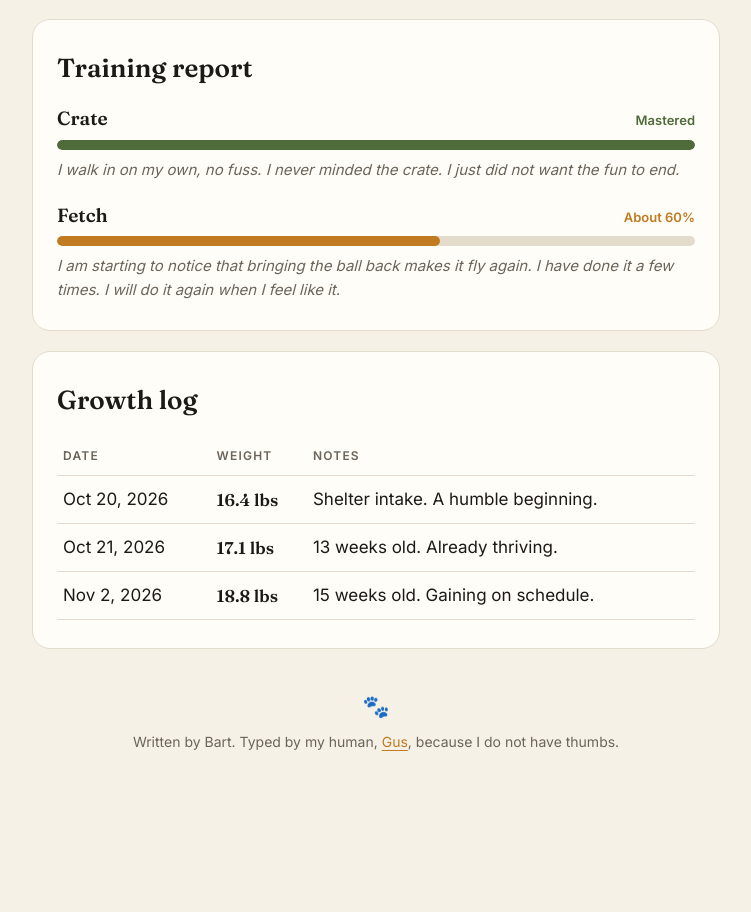
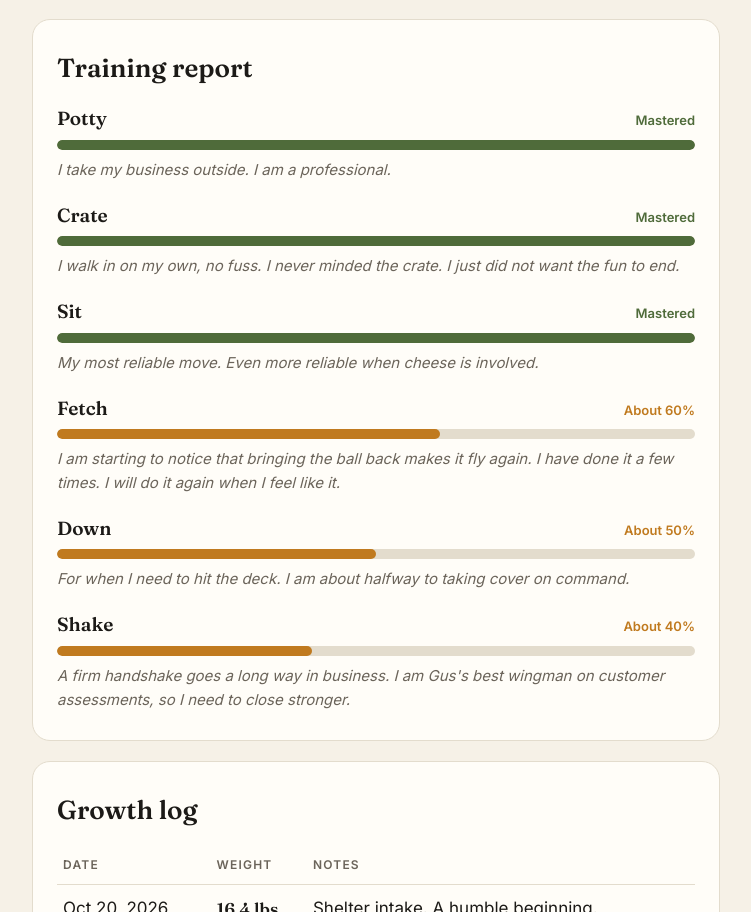
Before and after one commit to gusguidry/bartguidry.com, a plain HTML site: page index.html in a window 1280 px wide. Shown: the part 2437-3349 px from the top of the page, without its empty margins (264-1015 px from the left). Before the commit the page ends 3254 px from the top, so only its background shows below. Drawn offline with Linux system fonts and the light colour scheme.

Commit message:
Training report: potty, sit, down, shake
Co-Authored-By: Claude Opus 5.5 <noreply@anthropic.com>
Claude-Session: https://claude.ai/code/session_01Xe4cw62Ho9AagfR3dmgQUw

```diff
--- a/index.html
+++ b/index.html
@@ -215,14 +215,34 @@
   <section class="card">
     <h2>Training report</h2>
     <div class="skill">
+      <div class="top"><span class="name">Potty</span><span class="pct">Mastered</span></div>
+      <div class="bar"><span style="width:100%"></span></div>
+      <p class="aside">I take my business outside. I am a professional.</p>
+    </div>
+    <div class="skill">
       <div class="top"><span class="name">Crate</span><span class="pct">Mastered</span></div>
       <div class="bar"><span style="width:100%"></span></div>
       <p class="aside">I walk in on my own, no fuss. I never minded the crate. I just did not want the fun to end.</p>
+    </div>
+    <div class="skill">
+      <div class="top"><span class="name">Sit</span><span class="pct">Mastered</span></div>
+      <div class="bar"><span style="width:100%"></span></div>
+      <p class="aside">My most reliable move. Even more reliable when cheese is involved.</p>
     </div>
     <div class="skill wip">
       <div class="top"><span class="name">Fetch</span><span class="pct">About 60%</span></div>
       <div class="bar"><span style="width:60%"></span></div>
       <p class="aside">I am starting to notice that bringing the ball back makes it fly again. I have done it a few times. I will do it again when I feel like it.</p>
+    </div>
+    <div class="skill wip">
+      <div class="top"><span class="name">Down</span><span class="pct">About 50%</span></div>
+      <div class="bar"><span style="width:50%"></span></div>
+      <p class="aside">For when I need to hit the deck. I am about halfway to taking cover on command.</p>
+    </div>
+    <div class="skill wip">
+      <div class="top"><span class="name">Shake</span><span class="pct">About 40%</span></div>
+      <div class="bar"><span style="width:40%"></span></div>
+      <p class="aside">A firm handshake goes a long way in business. I am Gus's best wingman on customer assessments, so I need to close stronger.</p>
     </div>
   </section>
 
```
